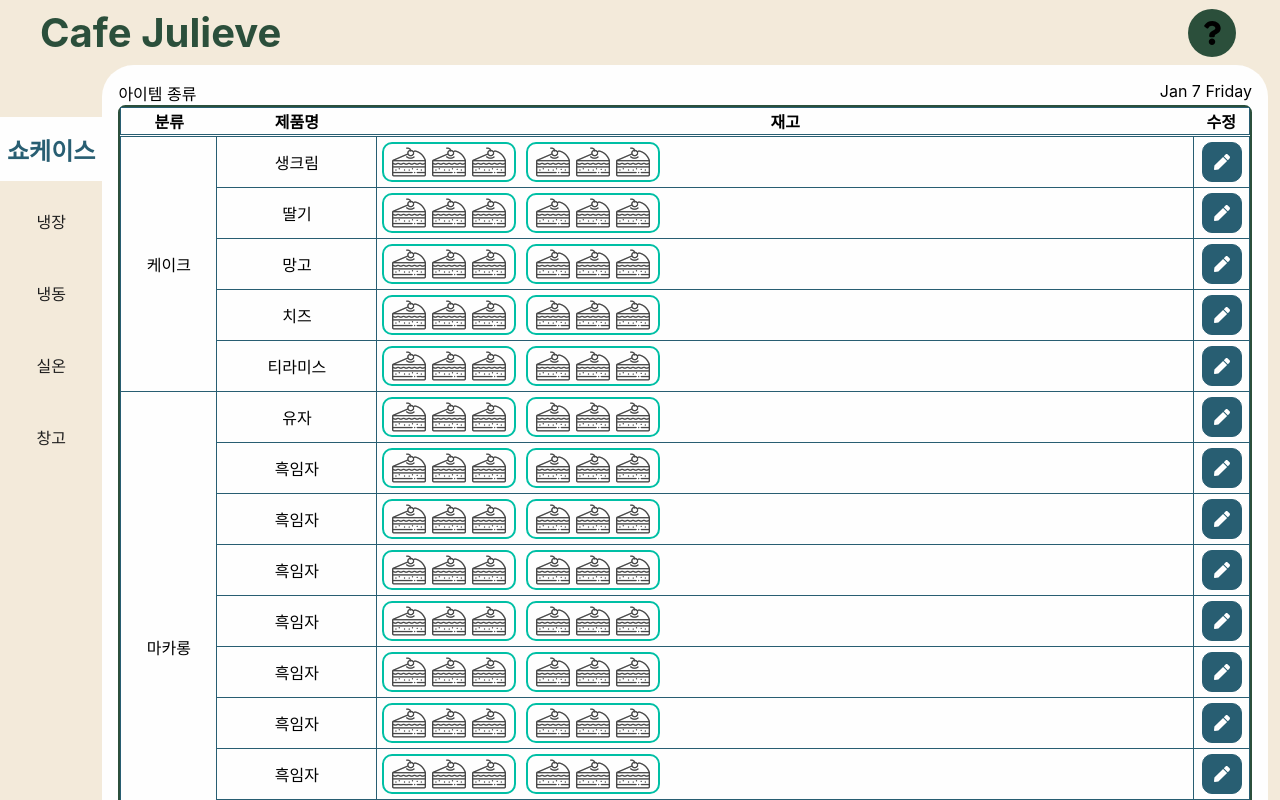
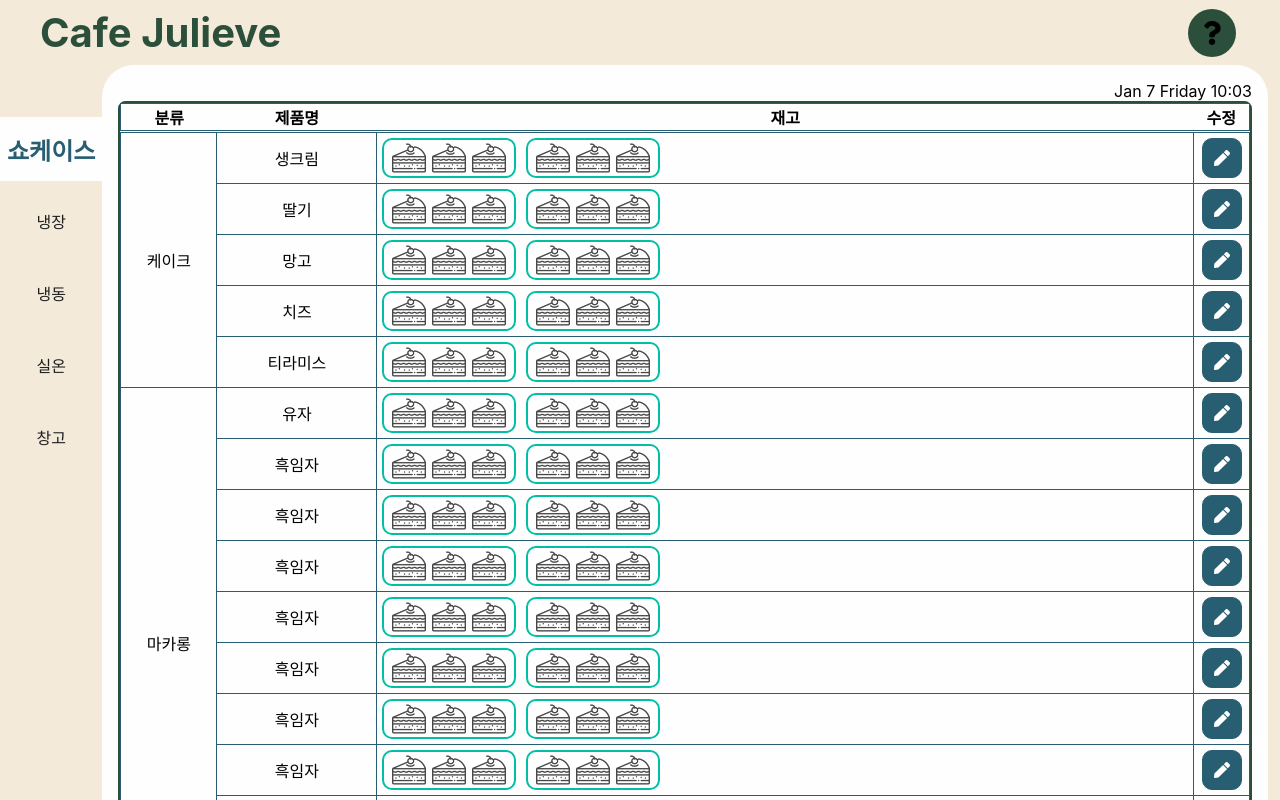
Before and after one commit to 41312432/stock-manager, a React (Create React App) app: page / in a window 1280 px wide. Shown: the top 800 px of the page. Built offline with nearby package versions, Linux system fonts and the light colour scheme; no server answers; the database is empty.

Commit message:
FEAT: Update tab top title

```diff
--- a/src/components/top/top.jsx
+++ b/src/components/top/top.jsx
@@ -4,13 +4,13 @@ import moment from "moment";
 import "moment/locale/ko";
 import Moment from "react-moment";
 
-const Top = (props) => {
+const Top = ({ storageType }) => {
   const nowTime = moment();
 
   return (
     <header className="top">
-      <p>아이템 종류</p>
-      <Moment format="MMM DDD dddd" withTitle>
+      <p>{storageType}</p>
+      <Moment format="MMM DDD dddd hh:mm" withTitle>
         {nowTime}
       </Moment>
     </header>
```
